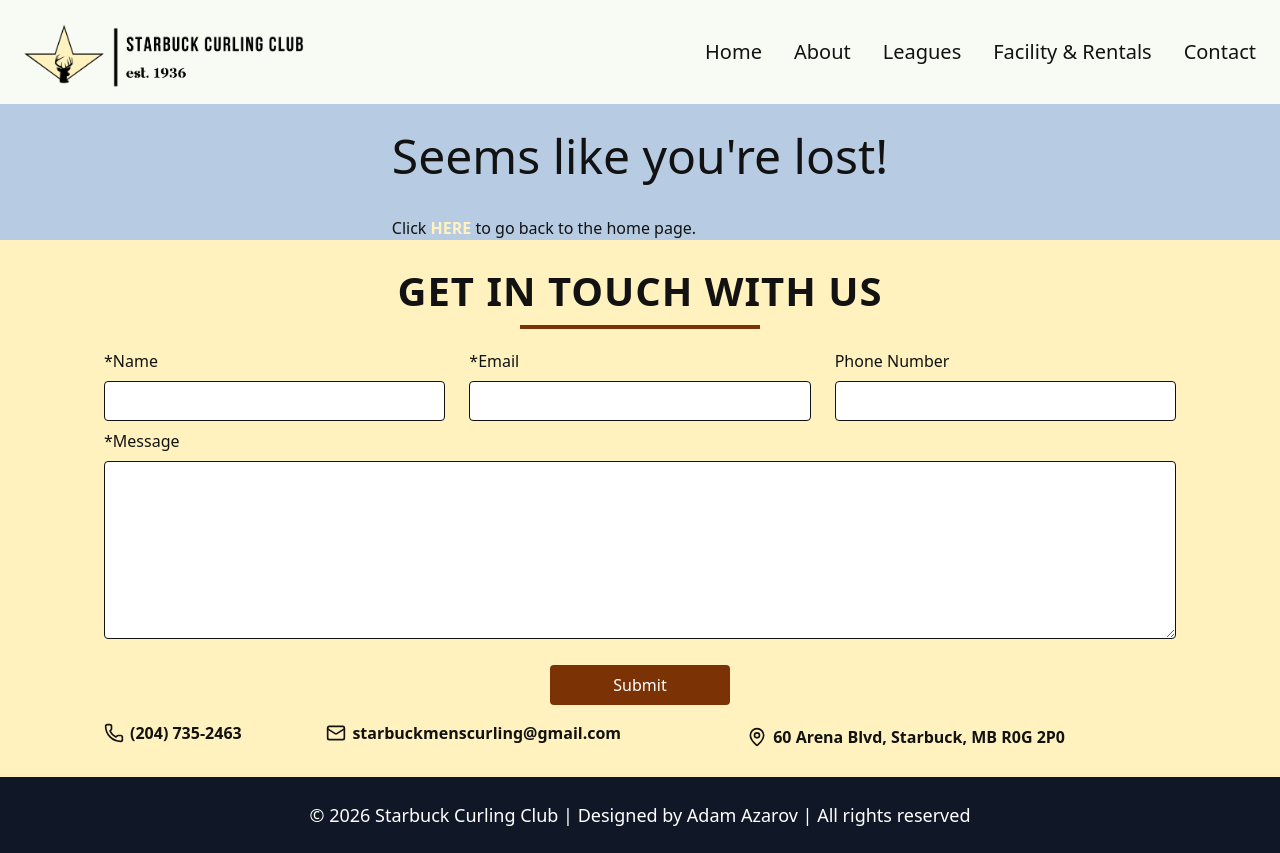
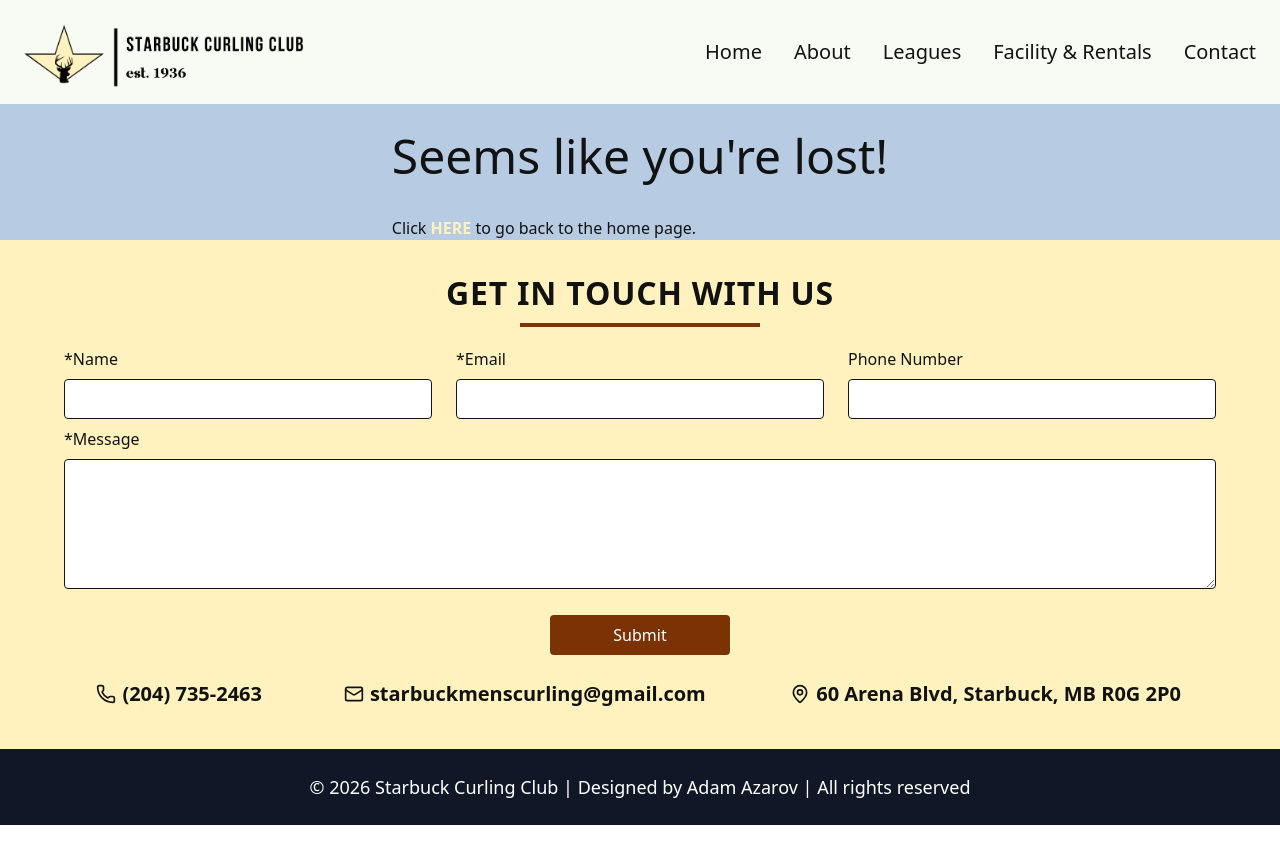
Before and after one commit to Azarov204/starbuck-curling, a React (Vite) app: page /starbuck-curling in a window 1280 px wide. After the commit the page ends 825 px from the top, so only its background shows below. Built offline with nearby package versions, Linux system fonts and the light colour scheme.

Commit message:
Update web3forms public api key

```diff
--- a/src/components/Contact/Contact.jsx
+++ b/src/components/Contact/Contact.jsx
@@ -1,5 +1,5 @@
-import {useState} from "react";
-import {Mail, MapPin, Phone} from "lucide-react";
+import { useState } from "react";
+import { Mail, MapPin, Phone } from "lucide-react";
 
 const Contact = () => {
   const [result, setResult] = useState("");
@@ -10,110 +10,129 @@ const Contact = () => {
     event.preventDefault();
     setResult("Sending....");
     const formData = new FormData(event.target);
-    formData.append("subject", "New Submission from Starbuck Curling Club Website");
-    formData.append("access_key", import.meta.env.VITE_WEB3FORMS_EMAIL_KEY + "asd");
+    formData.append(
+      "subject",
+      "New Submission from Starbuck Curling Club Website",
+    );
+    formData.append("access_key", "3387ae68-0db6-4a8f-99a6-2ae920b23d0a");
 
     const response = await fetch("https://api.web3forms.com/submit", {
       method: "POST",
-      body: formData
+      body: formData,
     });
 
     const data = await response.json();
 
     if (data.success) {
       setResult("Form Submitted Successfully");
-      setSubmitButtonString("Sent!")
+      setSubmitButtonString("Sent!");
       event.target.reset();
       setSendDisabled(true);
     } else {
       console.log("Error", data);
-      setSubmitButtonString("Error! Try again")
+      setSubmitButtonString("Error! Try again");
       setResult(data.message);
     }
   };
 
   return (
-    <div id="contact" className="flex justify-center items-center min-h-60 bg-starbuck">
-      <div className="w-full max-w-6xl bg-starbuck px-10 py-6 rounded-md">
+    <div
+      id="contact"
+      className="flex justify-center items-center min-h-60 bg-starbuck"
+    >
+      <div className="w-full max-w-7xl bg-starbuck px-16 py-8 rounded-md">
         {/* Title */}
-        <h2 className="text-center text-2xl font-bold tracking-wide">
+        <h3 className="text-center text-2xl font-bold tracking-wide">
           GET IN TOUCH WITH US
-        </h2>
-        <div className="mx-auto mt-2 mb-5 h-1 w-60 bg-amber-900"/>
+        </h3>
+        <div className="mx-auto mt-2 mb-5 h-1 w-60 bg-amber-900" />
 
         {/* FORM */}
         <form className="space-y-2" onSubmit={onSubmit}>
-
           {/* Name */}
           <div className="grid grid-cols-1 md:grid-cols-3 gap-6">
             <div>
-              <label className="block mb-2">
-                *Name
-              </label>
-              <input type="text" name="Name"
-                     className="w-full h-10 rounded-sm px-3 focus:outline-none border bg-white" required/>
+              <label className="block mb-2">*Name</label>
+              <input
+                type="text"
+                name="Name"
+                className="w-full h-10 rounded-sm px-3 focus:outline-none border bg-white"
+                required
+              />
             </div>
 
             {/* Email */}
             <div>
-              <label className="block mb-2">
-                *Email
-              </label>
-              <input type="email" name="Email"
-                     className="w-full h-10 rounded-sm px-3 focus:outline-none border bg-white" required/>
+              <label className="block mb-2">*Email</label>
+              <input
+                type="email"
+                name="Email"
+                className="w-full h-10 rounded-sm px-3 focus:outline-none border bg-white"
+                required
+              />
             </div>
 
             {/* Phone */}
             <div>
-              <label className="block mb-2">
-                Phone Number
-              </label>
-              <input type="tel" name="Phone"
-                     className="w-full h-10 rounded-sm px-3 focus:outline-none border bg-white"/>
+              <label className="block mb-2">Phone Number</label>
+              <input
+                type="tel"
+                name="Phone"
+                className="w-full h-10 rounded-sm px-3 focus:outline-none border bg-white"
+              />
             </div>
           </div>
 
           {/* Message */}
           <div>
-            <label className="block mb-2">
-              *Message
-            </label>
-            <textarea rows={7} name="Message"
-                      className="w-full rounded-sm px-3 py-1 focus:outline-none border bg-white" required/>
+            <label className="block mb-2">*Message</label>
+            <textarea
+              rows={5}
+              name="Message"
+              className="w-full rounded-sm px-3 py-1 focus:outline-none border bg-white"
+              required
+            />
           </div>
 
           {/* Hidden form name */}
-          <input type="hidden" name="from_name" value="Starbuck Curling Club Website"/>
+          <input
+            type="hidden"
+            name="from_name"
+            value="Starbuck Curling Club Website"
+          />
 
           {/* Submit */}
           <div className="flex justify-center pt-3 pb-4">
-            <button type="submit" disabled={sendDisabled}
-                    className="px-8 py-2 w-45 bg-amber-900 enabled:hover:bg-amber-800 disabled:opacity-50 text-white rounded-sm transition">
+            <button
+              type="submit"
+              disabled={sendDisabled}
+              className="px-8 py-2 w-45 bg-amber-900 enabled:hover:bg-amber-800 disabled:opacity-50 text-white rounded-sm transition"
+            >
               {submitButtonString}
             </button>
           </div>
         </form>
 
         {/* Contact Info */}
-        <div className="max-w-6xl mx-auto space-y-2 font-bold grid grid-cols-1 md:grid-cols-5">
-          <div className="flex items-center gap-1.5 col-span-1">
-            <Phone className="w-5 h-5 text-dark-text"/>
-            <span>(204) 735-2463</span>
+        <div className="max-w-6xl mx-auto font-bold grid grid-cols-1 lg:grid-cols-5">
+          <div className="flex items-center lg:justify-center gap-1.5 col-span-1">
+            <Phone className="w-5 h-5 text-dark-text" />
+            <p>(204) 735-2463</p>
           </div>
 
-          <div className="flex items-center gap-1.5 col-span-2 md:pl-2">
-            <Mail className="w-5 h-5 text-dark-text"/>
-            <span>starbuckmenscurling@gmail.com</span>
+          <div className="flex items-center lg:justify-center gap-1.5 col-span-2 py-2">
+            <Mail className="w-5 h-5 text-dark-text" />
+            <p>starbuckmenscurling@gmail.com</p>
           </div>
 
-          <div className="flex items-center gap-1.5 col-span-2">
-            <MapPin className="w-5 h-5 text-dark-text"/>
-            <span>60 Arena Blvd, Starbuck, MB R0G 2P0</span>
+          <div className="flex items-center lg:justify-center gap-1.5 col-span-2">
+            <MapPin className="w-5 h-5 text-dark-text" />
+            <p>60 Arena Blvd, Starbuck, MB R0G 2P0</p>
           </div>
         </div>
       </div>
     </div>
-  )
-}
+  );
+};
 
 export default Contact;
```
